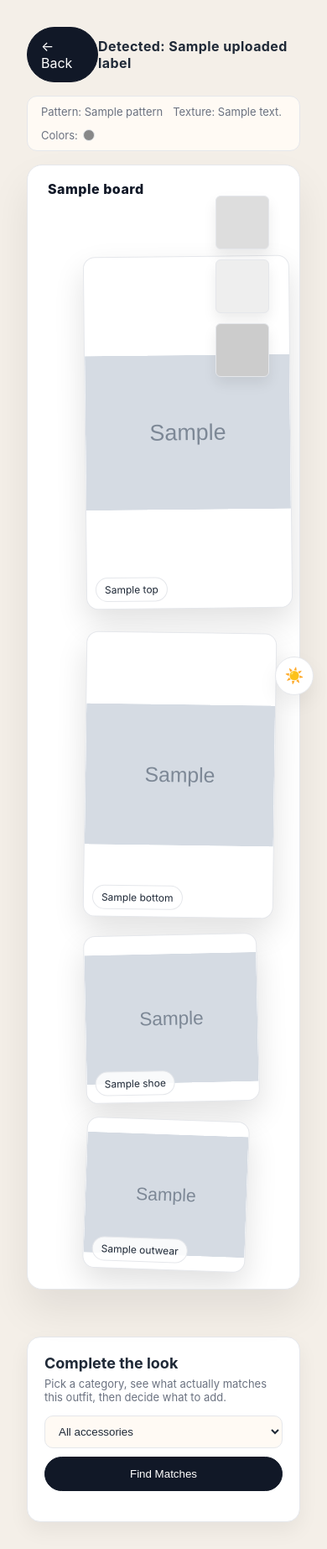
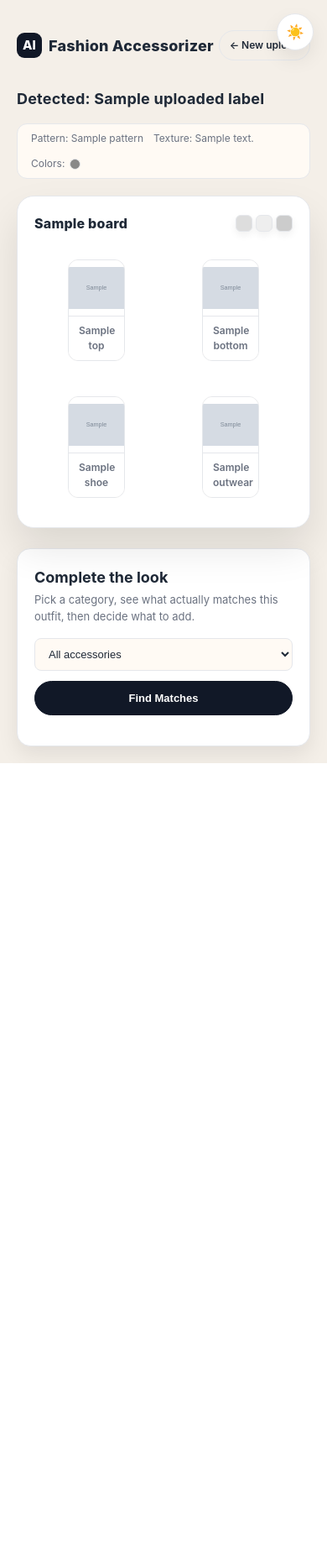
Before and after one commit to Iman-Vision/AiFashion, a Flask app: template templates/board.html in a window 390 px wide. Shown: the whole page at 84% size. After the commit the page ends 909 px from the top, so only its background shows below. Run offline with Flask 3, Linux system fonts and the light colour scheme; the template is opened without the code that fills it: most values are stand-ins (such as "Sample title", 1, 10 or a date in 2020); grey boxes marked "Sample" are stand-in pictures.

Commit message:
Implement initial styling and structure for application index and board pages

```diff
--- a/static/styles.css
+++ b/static/styles.css
@@ -1,95 +1,143 @@
 *{box-sizing:border-box}
 html,body{height:100%}
-:root{--bg:#f4efe8;--bg2:#fffaf4;--text:#1f2937;--muted:#6b7280;--card:#ffffff;--border:#e5e7eb;--shadow:0 10px 24px rgba(0,0,0,.06)}
-.dark{--bg:#0b0b0c;--bg2:#141416;--text:#f2f3f5;--muted:#a7adb5;--card:#121212;--border:#2a2a2a;--shadow:0 18px 40px rgba(0,0,0,.5)}
-body.canvas-bg{margin:0;background:var(--bg);color:var(--text);font-family:Inter,system-ui,Segoe UI,Roboto,Helvetica,Arial}
-body.bg{margin:0;background:var(--bg);color:var(--text);font-family:Inter,system-ui,Segoe UI,Roboto,Helvetica,Arial}
-.container{max-width:1180px;margin:0 auto;padding:32px}
-.container.narrow{max-width:1060px}
+
+:root{
+  /* color */
+  --bg:#f4efe8; --bg2:#fffaf4; --text:#1f2937; --muted:#6b7280;
+  --card:#ffffff; --border:#e5e7eb; --accent:#111827; --accent-text:#ffffff;
+  --success:#2e7d32; --danger:#c0392b;
+  --shadow-sm:0 4px 10px rgba(0,0,0,.06); --shadow-md:0 10px 24px rgba(0,0,0,.08); --shadow-lg:0 24px 48px rgba(0,0,0,.10);
+  /* scale */
+  --space-1:4px; --space-2:8px; --space-3:12px; --space-4:16px; --space-5:20px; --space-6:24px; --space-8:32px; --space-10:40px;
+  --radius-sm:8px; --radius-md:12px; --radius-lg:16px; --radius-xl:20px;
+  --font-xs:12px; --font-sm:13px; --font-base:15px; --font-md:16px; --font-lg:18px; --font-xl:22px; --font-2xl:32px;
+  --transition:150ms ease;
+}
+.dark{
+  --bg:#0b0b0c; --bg2:#141416; --text:#f2f3f5; --muted:#a7adb5;
+  --card:#121212; --border:#2a2a2a; --accent:#f2f3f5; --accent-text:#111111;
+  --shadow-sm:0 4px 10px rgba(0,0,0,.3); --shadow-md:0 12px 28px rgba(0,0,0,.4); --shadow-lg:0 24px 56px rgba(0,0,0,.55);
+}
+
+body{margin:0;background:var(--bg);color:var(--text);font-family:Inter,system-ui,Segoe UI,Roboto,Helvetica,Arial;font-size:var(--font-base);line-height:1.5}
+
+a{color:inherit}
+:focus-visible{outline:2px solid var(--text);outline-offset:2px;border-radius:4px}
+
+.container{max-width:1180px;margin:0 auto;padding:var(--space-8)}
 .container.wide{max-width:1400px}
-.topbar{display:flex;justify-content:space-between;align-items:center;margin-bottom:16px}
-.title{font-weight:700;letter-spacing:.4px}
-.hero{padding:16px 0;text-align:center}
-.hero h1{margin:0;font-size:40px;letter-spacing:.4px;color:var(--text)}
-.hero p{margin:6px 0 0;color:var(--muted)}
-.panel{background:var(--card);border:1px solid var(--border);border-radius:16px;padding:20px 20px 28px;box-shadow:var(--shadow)}
-.grid{display:grid;gap:16px;grid-template-columns:repeat(3,1fr)}
+
+/* header */
+.appbar{display:flex;align-items:center;justify-content:space-between;padding:var(--space-4) 0;margin-bottom:var(--space-4)}
+.brand{display:flex;align-items:center;gap:var(--space-2);font-weight:800;letter-spacing:.2px;font-size:var(--font-lg);text-decoration:none}
+.brand-mark{width:30px;height:30px;border-radius:9px;background:var(--accent);color:var(--accent-text);display:flex;align-items:center;justify-content:center;font-size:15px}
+
+.hero{padding:var(--space-6) 0 var(--space-8);text-align:center}
+.hero h1{margin:0;font-size:var(--font-2xl);letter-spacing:.2px;color:var(--text)}
+.hero p{margin:var(--space-2) 0 0;color:var(--muted);max-width:560px;margin-inline:auto}
+
+.alert{max-width:560px;margin:var(--space-4) auto 0;text-align:center;padding:var(--space-3) var(--space-4);border-radius:var(--radius-md);background:#fdecea;color:#7a1f16;border:1px solid #f3c6c1;font-size:var(--font-sm)}
+.dark .alert{background:#3a1512;color:#f3b3ab;border-color:#5c211b}
+
+/* panel + form */
+.panel{background:var(--card);border:1px solid var(--border);border-radius:var(--radius-lg);padding:var(--space-6);box-shadow:var(--shadow-md)}
+.grid{display:grid;gap:var(--space-4);grid-template-columns:repeat(3,1fr)}
 .g2{grid-template-columns:1fr 1fr}
-.card{background:var(--card);border:1px solid var(--border);border-radius:14px;padding:16px;box-shadow:0 8px 20px rgba(0,0,0,.05)}
-.card h2{margin:0 0 12px 0;font-size:18px}
-.file{width:100%;padding:12px;border-radius:12px;border:1px dashed #cbd5e1;background:var(--card);color:var(--text)}
-.drop{position:relative;border:2px dashed var(--border);border-radius:14px;min-height:260px;display:flex;align-items:center;justify-content:center;background:var(--bg2);transition:border-color .15s ease, background .15s ease}
-.drop.drag{border-color:#9ca3af;background:rgba(0,0,0,.02)}
-.drop-hint{color:var(--muted);font-size:15px}
+.card{background:var(--card);border:1px solid var(--border);border-radius:var(--radius-md);padding:var(--space-4);box-shadow:var(--shadow-sm)}
+.card h2{margin:0 0 var(--space-3);font-size:var(--font-md);display:flex;align-items:center;gap:var(--space-2)}
+
+.file{width:100%;padding:var(--space-3);border-radius:var(--radius-md);border:1px dashed var(--border);background:var(--card);color:var(--text)}
+.drop{position:relative;border:2px dashed var(--border);border-radius:var(--radius-md);min-height:260px;display:flex;flex-direction:column;align-items:center;justify-content:center;background:var(--bg2);transition:border-color var(--transition), background var(--transition);gap:var(--space-2);text-align:center;padding:var(--space-4)}
+.drop.drag{border-color:var(--text);background:rgba(0,0,0,.03)}
+.drop-icon{font-size:28px;opacity:.5}
+.drop-hint{color:var(--muted);font-size:var(--font-sm);max-width:280px}
 .drop>.file{position:absolute;inset:0;opacity:0;cursor:pointer;height:100%;width:100%;padding:0;border:none}
-.upload img{max-width:100%;max-height:260px;border-radius:12px;display:block}
-.preview-list{position:absolute;inset:0;display:flex;gap:8px;align-items:center;justify-content:center;padding:12px;flex-wrap:wrap;pointer-events:none}
+
+.preview-list{position:absolute;inset:0;display:flex;gap:var(--space-2);align-items:center;justify-content:center;padding:var(--space-3);flex-wrap:wrap;pointer-events:none}
 .preview-item{position:relative;max-width:31%;pointer-events:none}
-.preview-item img{display:block;max-width:100%;max-height:230px;object-fit:contain;border-radius:10px;background:#fff;box-shadow:0 6px 16px rgba(0,0,0,.1)}
-.preview-remove{position:absolute;top:-8px;right:-8px;width:26px;height:26px;border-radius:50%;background:#111827;color:#fff;border:2px solid #fff;font-size:16px;line-height:1;cursor:pointer;pointer-events:auto;box-shadow:0 4px 10px rgba(0,0,0,.25)}
-.preview-remove:hover{background:#c0392b}
-.camera video{width:100%;border-radius:12px;background:#000}
-.row{display:flex;gap:8px;margin-top:8px}
-.btn{display:inline-block;padding:12px 16px;border-radius:999px;background:#111827;color:#ffffff;border:1px solid #111827;text-decoration:none;transition:transform .1s ease, box-shadow .2s ease}
-.btn:hover{transform:translateY(-1px);box-shadow:0 8px 18px rgba(0,0,0,.1)}
-.btn.primary{background:#111827;border-color:#111827;color:#fff}
-.actions{display:flex;justify-content:center;margin-top:16px}
-.note{text-align:center;color:var(--muted);margin-top:8px}
-.foot{margin-top:24px;text-align:center;color:var(--muted)}
-.features-bar{display:flex;gap:12px;align-items:center;flex-wrap:wrap;padding:10px 16px;background:var(--bg2);border:1px solid var(--border);border-radius:12px;margin-bottom:16px;font-size:13px;color:var(--muted)}
-.feat{display:inline-flex;align-items:center;gap:4px}
-.mini-swatch{display:inline-block;width:14px;height:14px;border-radius:50%;border:1px solid var(--border);vertical-align:middle;margin-left:2px}
+.preview-item img{display:block;max-width:100%;max-height:230px;object-fit:contain;border-radius:var(--radius-sm);background:#fff;box-shadow:var(--shadow-sm)}
+.preview-remove{position:absolute;top:-8px;right:-8px;width:26px;height:26px;border-radius:50%;background:var(--danger);color:#fff;border:2px solid var(--card);font-size:16px;line-height:1;cursor:pointer;pointer-events:auto;box-shadow:var(--shadow-sm);transition:transform var(--transition)}
+.preview-remove:hover{transform:scale(1.08)}
 
-/* Canvas collage */
-.canvas{position:relative;background:var(--card);border:1px solid var(--border);border-radius:18px;min-height:680px;box-shadow:0 24px 48px rgba(0,0,0,.08);padding:24px;overflow:hidden;margin-bottom:28px}
-.canvas-title{position:absolute;top:18px;left:24px;font-weight:800;letter-spacing:.5px;color:#111827}
-.piece{position:absolute;background:#fff;border:1px solid var(--border);border-radius:14px;box-shadow:0 16px 36px rgba(0,0,0,.12);overflow:hidden;transform:rotate(-0.4deg)}
-.piece img{display:block;width:100%;height:100%;object-fit:contain}
-.cap{position:absolute;bottom:8px;left:10px;background:rgba(255,255,255,.86);padding:6px 10px;border-radius:999px;border:1px solid var(--border);font-size:12px}
-/* positions for collage */
-.p-top{top:78px;left:48px;width:420px;height:460px;transform:rotate(-0.6deg)}
-.p-bottom{top:120px;right:52px;width:360px;height:380px;transform:rotate(0.8deg)}
-.p-shoes{bottom:36px;left:320px;width:300px;height:220px;transform:rotate(-1.2deg)}
-.p-outwear{bottom:36px;right:36px;width:220px;height:200px;transform:rotate(2deg);z-index:2}
-.swatch{position:absolute;width:64px;height:64px;border-radius:6px;border:1px solid #e5e7eb;box-shadow:0 8px 16px rgba(0,0,0,.08)}
-.s1{top:64px;right:220px}
-.s2{top:144px;right:136px}
-.s3{top:224px;right:52px}
+.camera video{width:100%;border-radius:var(--radius-md);background:#000;aspect-ratio:4/3;object-fit:cover}
+.row{display:flex;gap:var(--space-2);margin-top:var(--space-2)}
 
-/* board + sidebar layout */
-.board-layout{display:grid;grid-template-columns:1fr 320px;gap:28px;align-items:start}
-.board-main{min-width:0}
-.sidebar{position:sticky;top:24px;background:var(--card);border:1px solid var(--border);border-radius:16px;padding:20px;box-shadow:var(--shadow)}
-.sidebar h2{margin:0 0 6px;font-size:18px}
-.sidebar h3{margin:20px 0 10px;font-size:14px;color:var(--muted)}
-.sidebar-hint{color:var(--muted);font-size:13px;margin:0 0 14px}
-.select{width:100%;padding:10px 12px;border-radius:10px;border:1px solid var(--border);background:var(--bg2);color:var(--text);margin-bottom:10px}
-.btn.full{width:100%;text-align:center}
-.btn.small{padding:8px 12px;font-size:13px;white-space:nowrap}
+.btn{display:inline-flex;align-items:center;justify-content:center;gap:var(--space-2);padding:12px 18px;border-radius:999px;background:var(--accent);color:var(--accent-text);border:1px solid var(--accent);text-decoration:none;font-size:var(--font-sm);font-weight:600;cursor:pointer;transition:transform var(--transition), box-shadow var(--transition), opacity var(--transition)}
+.btn:hover{transform:translateY(-1px);box-shadow:var(--shadow-sm)}
+.btn:active{transform:translateY(0)}
+.btn:disabled{opacity:.55;cursor:not-allowed;transform:none;box-shadow:none}
+.btn.ghost{background:transparent;color:var(--text);border-color:var(--border)}
+.btn.full{width:100%}
+.btn.small{padding:8px 12px;font-size:var(--font-xs)}
+.spinner{width:14px;height:14px;border-radius:50%;border:2px solid currentColor;border-right-color:transparent;animation:spin .7s linear infinite;display:inline-block}
+@keyframes spin{to{transform:rotate(360deg)}}
 
-.suggest-results{display:flex;flex-direction:column;gap:10px;margin-top:16px}
-.suggest-card{display:flex;align-items:center;gap:10px;padding:8px;border:1px solid var(--border);border-radius:12px;background:var(--bg2)}
-.suggest-card.fits{border-color:#2e7d32}
-.suggest-card img{width:52px;height:52px;object-fit:contain;background:#fff;border-radius:8px;flex-shrink:0}
+.actions{display:flex;justify-content:center;margin-top:var(--space-5)}
+.note{text-align:center;color:var(--muted);margin-top:var(--space-2);font-size:var(--font-sm)}
+.foot{margin-top:var(--space-6);text-align:center;color:var(--muted);font-size:var(--font-sm)}
+
+/* submit loading overlay */
+.submit-overlay{position:fixed;inset:0;background:rgba(0,0,0,.5);backdrop-filter:blur(2px);display:none;align-items:center;justify-content:center;z-index:200}
+.submit-overlay.active{display:flex}
+.submit-overlay-card{background:var(--card);color:var(--text);padding:var(--space-6) var(--space-8);border-radius:var(--radius-lg);box-shadow:var(--shadow-lg);text-align:center;display:flex;flex-direction:column;align-items:center;gap:var(--space-3)}
+.submit-overlay .spinner{width:28px;height:28px;border-width:3px}
+
+/* board topbar + feature chips */
+.topbar{display:flex;justify-content:space-between;align-items:center;margin-bottom:var(--space-4);gap:var(--space-3);flex-wrap:wrap}
+.title{font-weight:700;letter-spacing:.2px;font-size:var(--font-lg)}
+.features-bar{display:flex;gap:var(--space-3);align-items:center;flex-wrap:wrap;padding:var(--space-2) var(--space-4);background:var(--bg2);border:1px solid var(--border);border-radius:var(--radius-md);margin-bottom:var(--space-5);font-size:var(--font-xs);color:var(--muted)}
+.feat{display:inline-flex;align-items:center;gap:var(--space-1)}
+.mini-swatch{display:inline-block;width:13px;height:13px;border-radius:50%;border:1px solid var(--border);vertical-align:middle;margin-left:2px}
+
+/* board layout */
+.board-layout{display:grid;grid-template-columns:1fr 320px;gap:var(--space-6);align-items:start}
+.board-main{min-width:0;display:flex;flex-direction:column;gap:var(--space-5)}
+
+/* board card — clean grid, no absolute positioning */
+.board-card{background:var(--card);border:1px solid var(--border);border-radius:var(--radius-xl);box-shadow:var(--shadow-lg);padding:var(--space-5);position:relative}
+.board-card-head{display:flex;align-items:center;justify-content:space-between;margin-bottom:var(--space-4)}
+.board-card-title{font-weight:800;letter-spacing:.2px;font-size:var(--font-md)}
+.board-palette{display:flex;gap:var(--space-1)}
+.board-palette .dot{width:20px;height:20px;border-radius:6px;border:1px solid var(--border);box-shadow:var(--shadow-sm)}
+
+.piece-grid{display:grid;grid-template-columns:repeat(auto-fit,minmax(150px,1fr));gap:var(--space-3)}
+.piece{background:var(--bg2);border:1px solid var(--border);border-radius:var(--radius-md);overflow:hidden;display:flex;flex-direction:column;transition:box-shadow var(--transition)}
+.piece:hover{box-shadow:var(--shadow-sm)}
+.piece .piece-img{aspect-ratio:1/1;background:#fff;display:flex;align-items:center;justify-content:center;overflow:hidden}
+.piece .piece-img img{display:block;width:100%;height:100%;object-fit:contain}
+.piece .cap{padding:var(--space-2) var(--space-3);font-size:var(--font-xs);font-weight:600;color:var(--muted);border-top:1px solid var(--border);text-align:center;background:var(--card)}
+
+/* sidebar */
+.sidebar{position:sticky;top:var(--space-6);background:var(--card);border:1px solid var(--border);border-radius:var(--radius-lg);padding:var(--space-5);box-shadow:var(--shadow-md)}
+.sidebar h2{margin:0 0 var(--space-1);font-size:var(--font-lg)}
+.sidebar h3{margin:var(--space-5) 0 var(--space-2);font-size:var(--font-sm);color:var(--muted)}
+.sidebar-hint{color:var(--muted);font-size:var(--font-sm);margin:0 0 var(--space-4)}
+.select{width:100%;padding:10px var(--space-3);border-radius:var(--radius-sm);border:1px solid var(--border);background:var(--bg2);color:var(--text);margin-bottom:var(--space-3);font-size:var(--font-sm)}
+
+.suggest-results{display:flex;flex-direction:column;gap:var(--space-2);margin-top:var(--space-4)}
+.suggest-card{display:flex;align-items:center;gap:var(--space-3);padding:var(--space-2);border:1px solid var(--border);border-radius:var(--radius-md);background:var(--bg2);transition:border-color var(--transition)}
+.suggest-card.fits{border-color:var(--success)}
+.suggest-card img{width:52px;height:52px;object-fit:contain;background:#fff;border-radius:var(--radius-sm);flex-shrink:0}
 .suggest-info{flex:1;min-width:0}
-.suggest-name{font-size:13px;font-weight:600;overflow:hidden;text-overflow:ellipsis;white-space:nowrap}
-.suggest-badge{font-size:11px;margin-top:2px}
-.suggest-badge.fits{color:#2e7d32}
+.suggest-name{font-size:var(--font-sm);font-weight:600;overflow:hidden;text-overflow:ellipsis;white-space:nowrap}
+.suggest-badge{font-size:var(--font-xs);margin-top:2px}
+.suggest-badge.fits{color:var(--success)}
 .suggest-badge.loose{color:var(--muted)}
 
-.added-strip{display:flex;flex-wrap:wrap;gap:8px}
+.added-strip{display:flex;flex-wrap:wrap;gap:var(--space-2)}
 .added-card{width:64px}
-.added-card img{width:64px;height:64px;object-fit:contain;background:#fff;border:1px solid var(--border);border-radius:8px}
-.added-label{font-size:10px;color:var(--muted);text-align:center;overflow:hidden;text-overflow:ellipsis;white-space:nowrap}
+.added-card img{width:64px;height:64px;object-fit:contain;background:#fff;border:1px solid var(--border);border-radius:var(--radius-sm)}
+.added-label{font-size:10px;color:var(--muted);text-align:center;overflow:hidden;text-overflow:ellipsis;white-space:nowrap;margin-top:var(--space-1)}
 
 @media (max-width:1100px){
   .board-layout{grid-template-columns:1fr}
   .sidebar{position:static}
 }
 
-/* Floating theme toggle */
-.theme-toggle{position:fixed;top:16px;right:16px;z-index:99;background:var(--card);color:var(--text);border:1px solid var(--border);box-shadow:var(--shadow);width:46px;height:46px;border-radius:50%;display:flex;align-items:center;justify-content:center;cursor:pointer}
-.icon-sun,.icon-moon{font-size:18px;line-height:1}
+/* theme toggle */
+.theme-toggle{position:fixed;top:var(--space-4);right:var(--space-4);z-index:99;background:var(--card);color:var(--text);border:1px solid var(--border);box-shadow:var(--shadow-md);width:44px;height:44px;border-radius:50%;display:flex;align-items:center;justify-content:center;cursor:pointer;transition:transform var(--transition)}
+.theme-toggle:hover{transform:scale(1.05)}
+.icon-sun,.icon-moon{font-size:17px;line-height:1}
 html.dark .icon-sun{display:none}
 html.dark .icon-moon{display:inline}
 html:not(.dark) .icon-moon{display:none}
@@ -97,13 +145,6 @@ html:not(.dark) .icon-moon{display:none}
 @media (max-width:980px){
   .grid{grid-template-columns:1fr}
   .g2{grid-template-columns:1fr}
-  .canvas{min-height:1340px}
-  .p-top{top:92px;left:28px;width:76%;height:420px}
-  .p-bottom{top:540px;right:auto;left:28px;width:70%;height:340px}
-  .p-shoes{top:900px;bottom:auto;left:28px;width:64%;height:200px}
-  .p-outwear{top:1120px;bottom:auto;right:auto;left:28px;width:60%;height:180px;z-index:1}
-  .s1{top:36px;right:36px}
-  .s2{top:112px;right:36px}
-  .s3{top:188px;right:36px}
-  .theme-toggle{top:auto;bottom:16px;right:16px}
+  .container{padding:var(--space-5)}
+  .piece-grid{grid-template-columns:repeat(2,1fr)}
 }
--- a/templates/board.html
+++ b/templates/board.html
@@ -6,10 +6,13 @@
   <title>Mood Boards</title>
   <link rel="stylesheet" href="{{ url_for('static', filename='styles.css') }}">
 </head>
-<body class="canvas-bg">
+<body>
   <div class="container wide">
+    <div class="appbar">
+      <a class="brand" href="{{ url_for('index') }}"><span class="brand-mark">AI</span> Fashion Accessorizer</a>
+      <a class="btn ghost small" href="{{ url_for('index') }}">← New upload</a>
+    </div>
     <div class="topbar">
-      <a class="btn" href="{{ url_for('index') }}">← Back</a>
       <div class="title">Detected: {{ uploaded_label }}</div>
     </div>
     {% if features %}
@@ -27,36 +30,42 @@
     <div class="board-layout">
       <div class="board-main">
         {% for b in boards %}
-        <section class="canvas" {% if loop.first %}id="primaryCanvas"{% endif %}>
+        <section class="board-card" {% if loop.first %}id="primaryCanvas"{% endif %}>
           {% set pal = (b.palette or []) + ['#ddd', '#eee', '#ccc'] %}
-          <div class="canvas-title">{{ b.title }}</div>
+          <div class="board-card-head">
+            <div class="board-card-title">{{ b.title }}</div>
+            <div class="board-palette">
+              <div class="dot" style="background:{{ pal[0] }}"></div>
+              <div class="dot" style="background:{{ pal[1] }}"></div>
+              <div class="dot" style="background:{{ pal[2] }}"></div>
+            </div>
+          </div>
+          <div class="piece-grid">
             {% if b.top %}
-          <figure class="piece p-top">
-            <img src="{{ b.top.image }}" alt="Top">
+            <figure class="piece">
+              <div class="piece-img"><img src="{{ b.top.image }}" alt="Top"></div>
               <figcaption class="cap">{{ b.top.name or 'Top' }}</figcaption>
             </figure>
             {% endif %}
             {% if b.bottom %}
-          <figure class="piece p-bottom">
-            <img src="{{ b.bottom.image }}" alt="Bottom">
+            <figure class="piece">
+              <div class="piece-img"><img src="{{ b.bottom.image }}" alt="Bottom"></div>
               <figcaption class="cap">{{ b.bottom.name or 'Bottom' }}</figcaption>
             </figure>
             {% endif %}
             {% if b.shoes %}
-          <figure class="piece p-shoes">
-            <img src="{{ b.shoes.image }}" alt="Shoes">
+            <figure class="piece">
+              <div class="piece-img"><img src="{{ b.shoes.image }}" alt="Shoes"></div>
               <figcaption class="cap">{{ b.shoes.name or 'Shoes' }}</figcaption>
             </figure>
             {% endif %}
             {% if b.outwear %}
-          <figure class="piece p-outwear">
-            <img src="{{ b.outwear.image }}" alt="Outwear">
+            <figure class="piece piece-outwear">
+              <div class="piece-img"><img src="{{ b.outwear.image }}" alt="Outwear"></div>
               <figcaption class="cap">{{ b.outwear.name or 'Outwear' }}</figcaption>
             </figure>
             {% endif %}
-          <div class="swatch s1" data-color="{{ pal[0] }}"></div>
-          <div class="swatch s2" data-color="{{ pal[1] }}"></div>
-          <div class="swatch s3" data-color="{{ pal[2] }}"></div>
+          </div>
         </section>
         {% endfor %}
       </div>
@@ -74,7 +83,7 @@
           <option value="accessory">Other accessories</option>
           <option value="outwear">Outwear layer</option>
         </select>
-        <button type="button" id="findMatchesBtn" class="btn primary full">Find Matches</button>
+        <button type="button" id="findMatchesBtn" class="btn full">Find Matches</button>
         <div id="suggestResults" class="suggest-results"></div>
 
         <div id="addedSection" class="added-section" style="display:none">
@@ -113,16 +122,19 @@
     function addOutwearToBoard(item) {
       const canvas = document.getElementById('primaryCanvas');
       if (!canvas) { addToAddedStrip(item); return; }
-      let figure = canvas.querySelector('.p-outwear');
+      let figure = canvas.querySelector('.piece-outwear');
       if (!figure) {
         figure = document.createElement('figure');
-        figure.className = 'piece p-outwear';
+        figure.className = 'piece piece-outwear';
+        const imgWrap = document.createElement('div');
+        imgWrap.className = 'piece-img';
         const img = document.createElement('img');
+        imgWrap.appendChild(img);
         const cap = document.createElement('figcaption');
         cap.className = 'cap';
-        figure.appendChild(img);
+        figure.appendChild(imgWrap);
         figure.appendChild(cap);
-        canvas.appendChild(figure);
+        canvas.querySelector('.piece-grid').appendChild(figure);
       }
       figure.querySelector('img').src = item.image;
       figure.querySelector('img').alt = item.name;
@@ -173,7 +185,7 @@
 
     findMatchesBtn.addEventListener('click', async () => {
       findMatchesBtn.disabled = true;
-      findMatchesBtn.textContent = 'Finding matches...';
+      findMatchesBtn.innerHTML = '<span class="spinner"></span> Finding matches...';
       try {
         const category = suggestCategory.value;
         const body = new URLSearchParams({ category: category, context_vectors: JSON.stringify(contextVectors) });
@@ -204,7 +216,6 @@
       updateIcons();
     });
     applyTheme(); updateIcons();
-    document.querySelectorAll('.swatch').forEach(el=>{const c=el.getAttribute('data-color'); if(c){el.style.backgroundColor=c;}});
   </script>
 </body>
 </html>
```
Also changed, not shown: templates/index.html (+47 -40 lines). Lines whose indentation alone changed are shown as unchanged.
